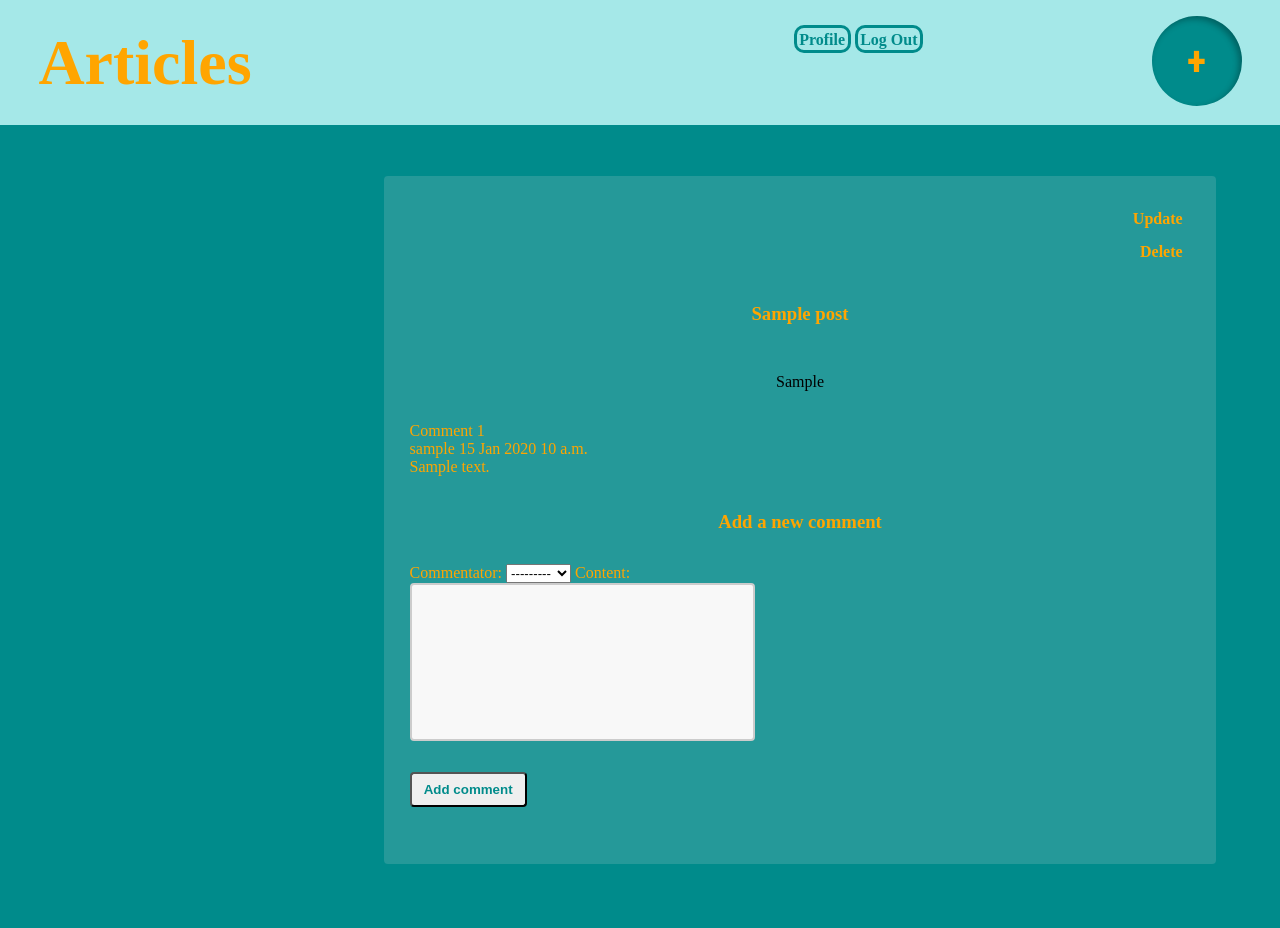
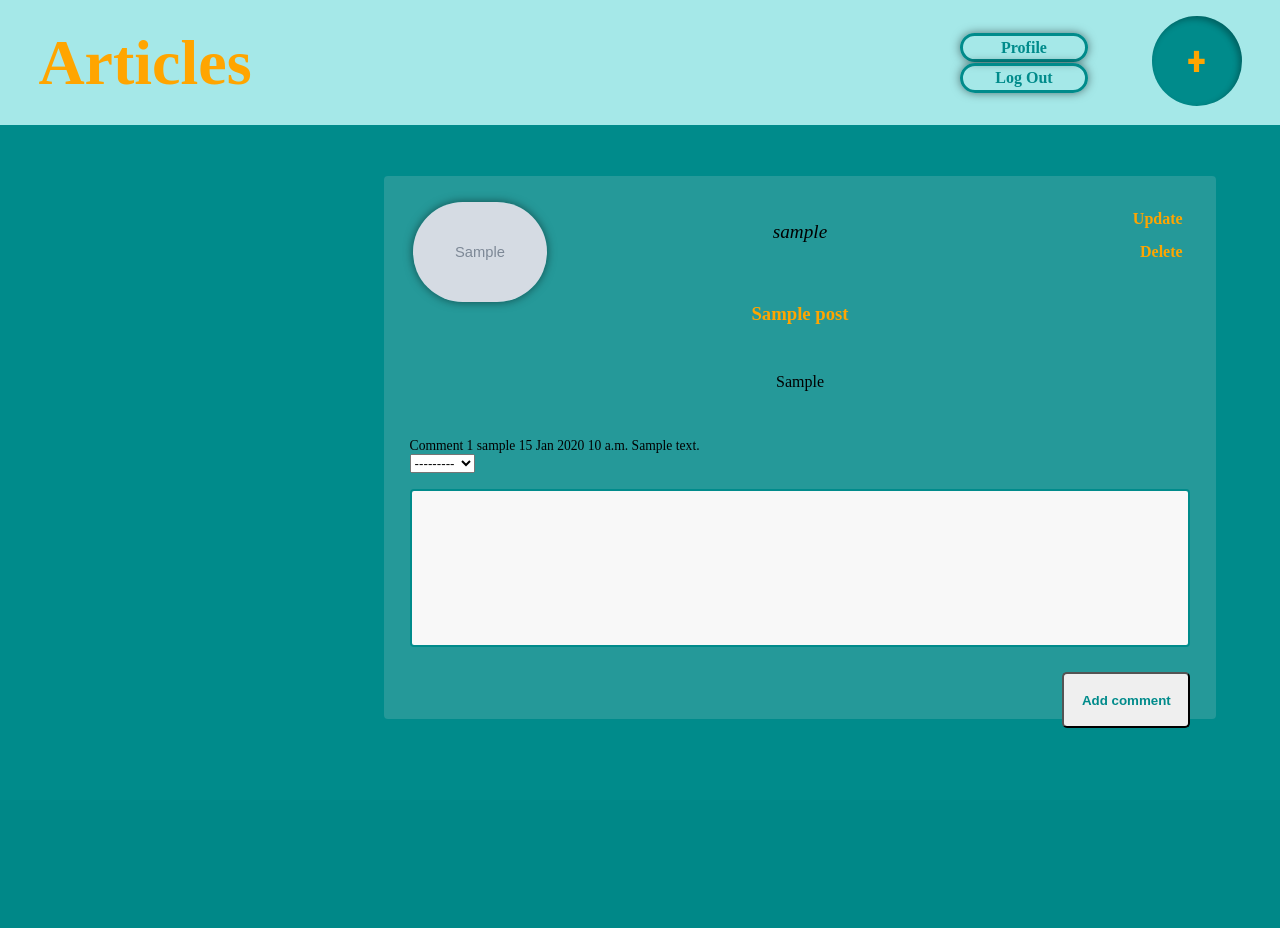
Before and after one commit to albertlidas/daria_edu, a Django app: page /blog/1/ in a window 1280 px wide. After the commit the page ends 728 px from the top, so only its background shows below. Run offline with Django 3.2, Linux system fonts and the light colour scheme; a user stored in the database is signed in; tables that the repository leaves empty hold one stand-in row (values such as "Sample post"); grey boxes marked "Sample" are stand-in pictures.

Commit message:
user profile page

```diff
--- a/mysite/blog/models.py
+++ b/mysite/blog/models.py
@@ -55,6 +55,3 @@ class Comment(models.Model):
 
     def __str__(self):
         return 'Comment {} by {}'.format(self.created, self.commentator)
-
-    def get_absolute_url(self):
-        return reverse('post_detail', kwargs={'pk': self.id})
--- a/mysite/blog/views.py
+++ b/mysite/blog/views.py
@@ -31,7 +31,6 @@ class PostDetailView(FormMixin, DetailView):
         context['single_article'] = Post.objects.filter(id=post.pk)
         context['comments'] = Comment.objects.filter(post=self.object)
         context['comment_form'] = CommentForm()
-
         return context
 
     def post(self, request, *args, **kwargs):
--- a/mysite/static/blog/style.css
+++ b/mysite/static/blog/style.css
@@ -241,65 +241,73 @@ textarea {
 
 .btn-account {
     z-index: 101;
-    left: 60%;
-    top: 4%;
+    left: 73%;
+    top: 5%;
     position: absolute;
     margin: 2%;
-    width: 20%;
+    width: 10%;
+
 }
 
 .account-btn {
     position: relative;
-    display: inline;
+    display: block;
     color: #008B8B;
     font-weight: bold;
     border-color: #008B8B;
     border: 3px solid;
-    border-radius: 10px;
-    padding: 1%;
+    border-radius: 15px;
+    padding: 2%;
+    margin-top: 1%;
+    text-align: center;
+    box-shadow: 0 0 10px rgba(0,0,0,0.5);
 }
 
-#id_content label, textarea {
-    display: block;
+.comment_block {
+    width: 100%;
+    padding: 2%;
+    margin: 2%;
+}
 
+
+.comment_block p {
+    position: relative;
+    color: black;
+    font-size: 85%;
 
 }
 
-#id_content textarea {
-    background-color: #a5e8e8;
-    border: 1px solid #008B8B;
-    border-radius: 3px 3px 3px 3px;
-    box-shadow: inset -3px 3px 6px rgba(0, 0, 0, .3);
-    color: black;
-    font-family: Cambria, Georgia, Times, 'Times New Roman', serif;
-    position: relative;
+#id_content {
+    border-color: #008B8B;
     width: 100%;
+    height: 27%;
+    margin-top: 2%;
 }
 
-.submit-btn {
-    position: static;
+label {
+    display: none;
 }
 
-
-
-.comments {
-    display: block;
-    margin-top: 5%;
+.comment-form input {
+    position: absolute;
+    margin-left: 51%;
+    margin-top: 2%;
+    margin-bottom: -1%;
+    width: 10%;
+    height: 7%;
+    padding: 0.5%;
+    border-radius: 5px;
 }
 
-.comment_block {
-    display: inline;
-    position: relative;
-    margin: 2%;
-    width: 100%;
+.author-avatar {
+    position: absolute;
+    margin-left: -50%;
+    border-radius: 150px;
+    box-shadow: 0 0 10px rgba(0,0,0,0.5);
 }
 
-#id_commentator {
-
+.author-name {
+    position: absolute;
+    font-size: 120%;
+    font-style: italic;
 }
-
-.comment_block input {
-    width: 15%;
-    padding: 1%;
-
-}
--- a/mysite/templates/blog/base.html
+++ b/mysite/templates/blog/base.html
@@ -29,14 +29,15 @@
 
     </div>
 
-
-    <div class="menu_bar">
         {% for item in category %}
-            <div class = "categories">
-            <a href="{{ item.get_absolute_url }}">{{ item }}</a>
+            <div class="menu_bar">
+                <div class = "categories">
+                <a href="{{ item.get_absolute_url }}">{{ item }}</a>
+                </div>
             </div>
         {% endfor %}
-</div>
+
+
     {% block content %}{% endblock %}
 
 </body>
--- a/mysite/templates/post_detail.html
+++ b/mysite/templates/post_detail.html
@@ -1,12 +1,19 @@
 {% extends 'blog/base.html' %}
+{% block title %}
+    {% for posts in single_article %}
+        {{ posts.title }}
+    {% endfor %}
+{% endblock %}
 
-{% block title %}
-{{ title }}
+{% block menu %}
+
 {% endblock %}
 
 {% block content %}
     {% for posts in single_article %}
         <div class="art_body">
+            <img class="author-avatar" style="width: 100x; height: 100px;" src="{{ user.profile.img.url }}">
+            <p class="author-name">{{ post.author }}</p>
             <a href="{% url 'post_update' posts.id %}">Update</a>
             <a href="{% url 'post_delete' posts.id %}">Delete</a>
                 <h3>{{ posts.title }}</h3>
@@ -14,10 +21,11 @@
 
  <div class="comment_block">
                     {% for comment in comments %}
+
                             <p сlass="comments">
-                        Comment {{ forloop.counter }}<br>{{ comment.commentator }}
-                        {{ comment.created|date:"j M Y P" }}<br>
-
+                            Comment {{ forloop.counter }}
+                                {{ comment.commentator }}
+                                {{ comment.created|date:"j M Y P" }}
                                 {{ comment.content}}
                                 </p>
                             {% empty %}
@@ -27,14 +35,14 @@
                         {% if new_comment %}
                             <h3>Your comment has been added.</h3>
                         {% else %}
-                        <h3>Add a new comment</h3>
+
                             <form class ="comment-form" action="." method="post">
                                 {{ comment_form.as_p }}
                                 {% csrf_token %}
                                 <input type="submit" value="Add comment">
                             </form>
             {% endif %}
+      {% endfor %}
      </div>
  </div>
-    {% endfor %}
 {% endblock %}
--- a/mysite/userdata/models.py
+++ b/mysite/userdata/models.py
@@ -1,5 +1,6 @@
 from django.db import models
 from django.contrib.auth.models import User
+from PIL import Image
 
 
 class Profile(models.Model):
@@ -8,3 +9,11 @@ class Profile(models.Model):
 
     def __str__(self):
         return self.user.username
+
+    def save(self):
+        super().save()
+        image =Image.open(self.img.path)
+        if image.height > 64 or image.width > 64:
+            resize = (64, 64)
+            image.thumbnail(resize)
+            image.save(self.img.path)
```
Also changed, not shown: mysite/static/userdata/style.css (+20 -0 lines), mysite/templates/profile.html (+11 -1 lines), mysite/userdata/forms.py (+19 -1 lines), mysite/userdata/views.py (+18 -3 lines). Lines whose indentation alone changed are shown as unchanged.
